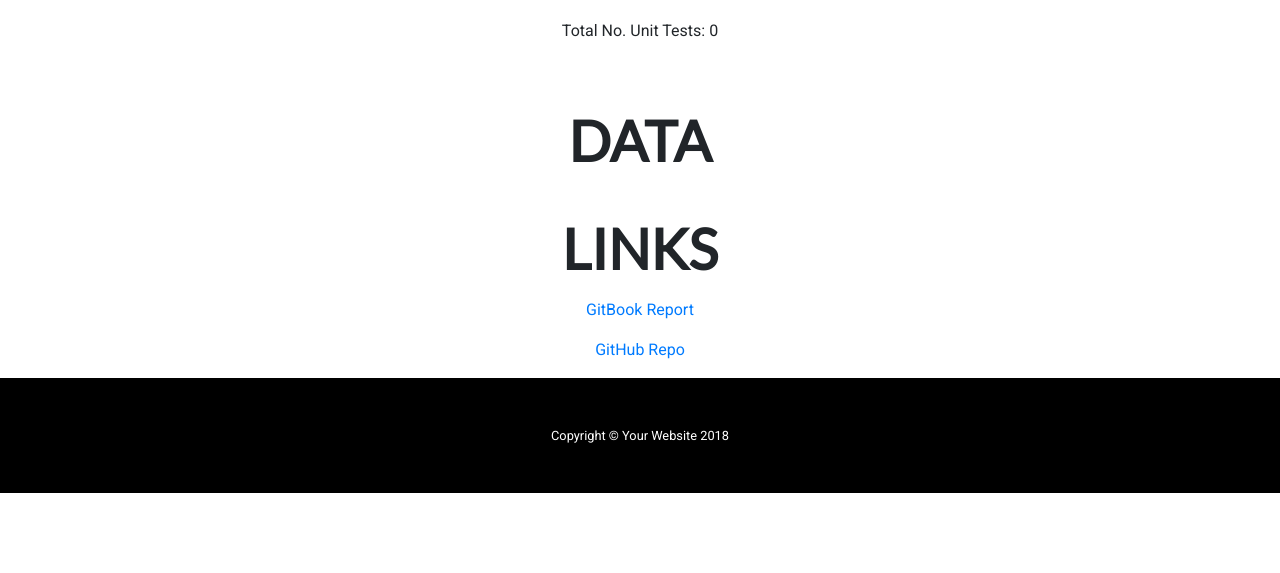
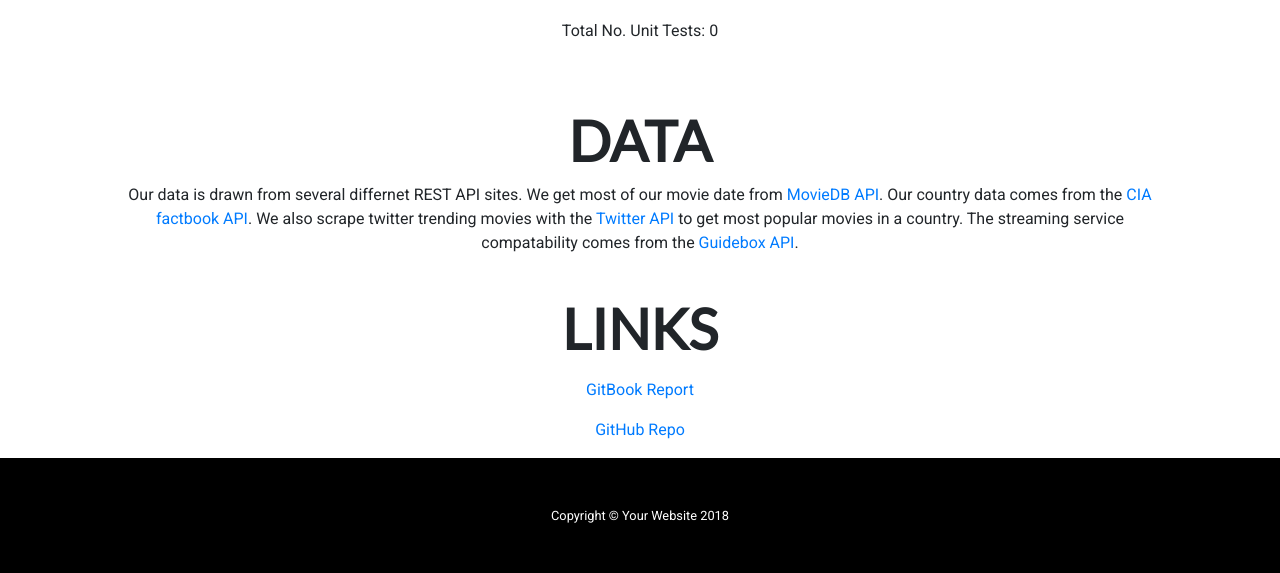
Before and after one commit to kattawar/canitstreamtome, a Flask app: template app/templates/about.html in a window 1280 px wide. Shown: the part 2042-2615 px from the top of the page. Before the commit the page ends 2535 px from the top, so only its background shows below. Run offline with Flask 2, Linux system fonts and the light colour scheme; the template is opened without the code that fills it, so the values that code supplies are empty; some libraries are stand-ins or nearby versions.

Commit message:
added data section

```diff
--- a/app/templates/about.html
+++ b/app/templates/about.html
@@ -136,7 +136,8 @@
       <div class="container text-center">
             <div class="p-4">
               <h3 class="display-4">DATA</h3>
-              <p></p>
+              <p>Our data is drawn from several differnet REST API sites. We get most of our movie date from <a href="https://developers.themoviedb.org/3/getting-started/introduction"> MovieDB API</a>. Our country data comes from the <a href="https://www.cia.gov/library/publications/the-world-factbook/docs/faqs.html">CIA factbook API</a>. We also scrape twitter trending movies with the <a href="https://developer.twitter.com/en/docs">Twitter API</a> to get most popular movies in a country. The streaming service compatability comes from the <a href="https://api.guidebox.com/docs/key">Guidebox API</a>.
+              </p>
             </div>
       </div>
     </section>
```
